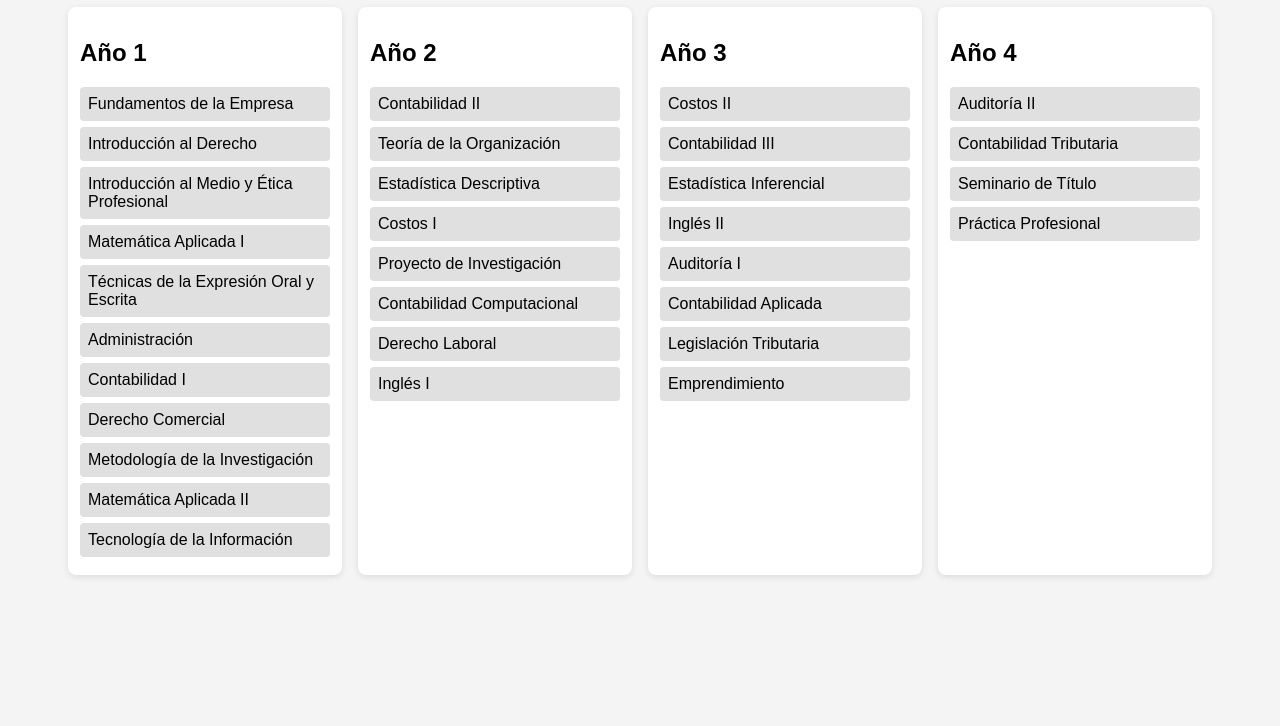
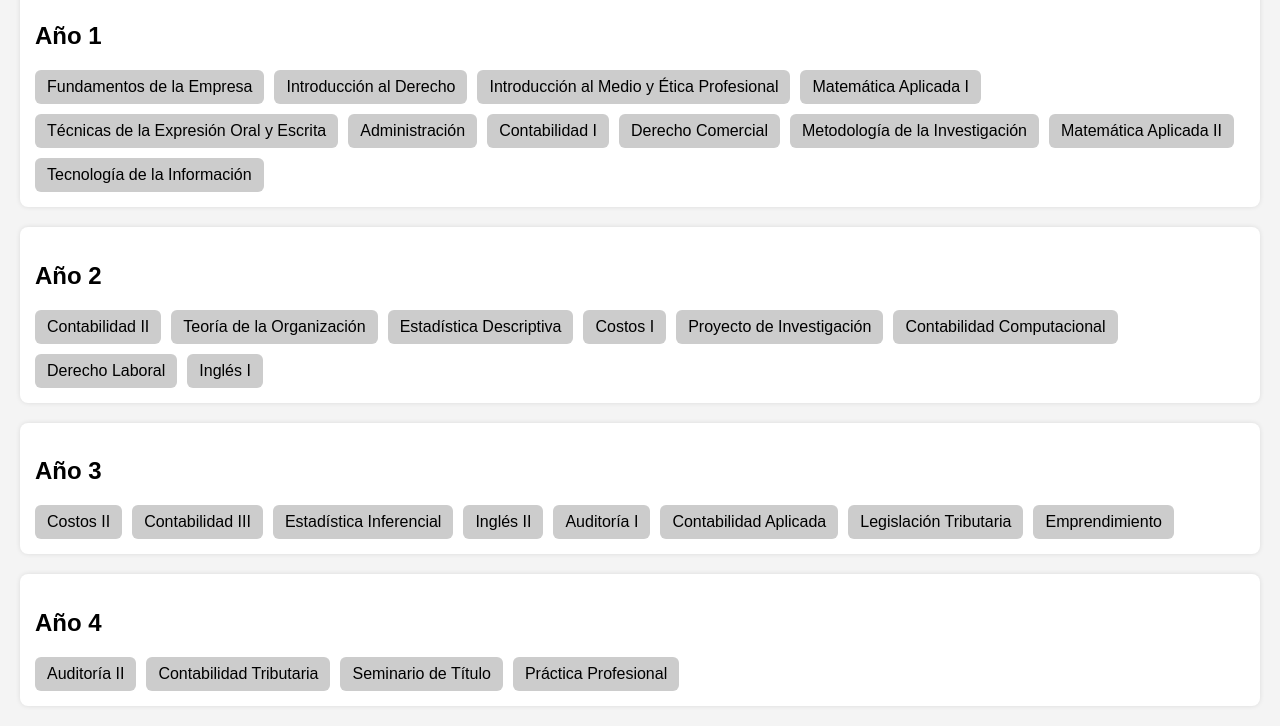
Before and after one commit to pipealarval/malla-contador-auditor-2021, a plain HTML site: page index.html in a window 1280 px wide. Shown: the part 93-819 px from the top of the page. Drawn offline with Linux system fonts and the light colour scheme.

Commit message:
Update style.css

```diff
--- a/style.css
+++ b/style.css
@@ -1,39 +1,42 @@
 body {
   font-family: Arial, sans-serif;
-  background: #f4f4f4;
-  margin: 0;
-  padding: 20px;
+  margin: 20px;
+  background-color: #f4f4f4;
 }
 h1 {
   text-align: center;
 }
 .malla {
   display: flex;
-  flex-wrap: wrap;
-  justify-content: center;
-  gap: 16px;
+  flex-direction: column;
+  gap: 20px;
 }
 .anio {
-  background: white;
+  background-color: #ffffff;
+  padding: 15px;
   border-radius: 8px;
-  box-shadow: 0 2px 6px rgba(0,0,0,0.1);
-  padding: 12px;
-  width: 250px;
+  box-shadow: 0 0 5px rgba(0,0,0,0.1);
 }
-.semestre {
-  margin-bottom: 16px;
+.ramos {
+  display: flex;
+  flex-wrap: wrap;
+  gap: 10px;
 }
 .ramo {
-  padding: 8px;
-  border-radius: 4px;
-  margin-bottom: 6px;
+  padding: 8px 12px;
+  border-radius: 6px;
+  background-color: #ccc;
   cursor: pointer;
-  background-color: #e0e0e0;
+  user-select: none;
 }
 .ramo.habilitado {
-  background-color: #cce5ff;
+  background-color: #add8e6;
 }
 .ramo.aprobado {
-  background-color: #8fd19e;
+  background-color: #90ee90;
   text-decoration: line-through;
 }
+.ramo.bloqueado {
+  background-color: #ddd;
+  cursor: not-allowed;
+}
```
